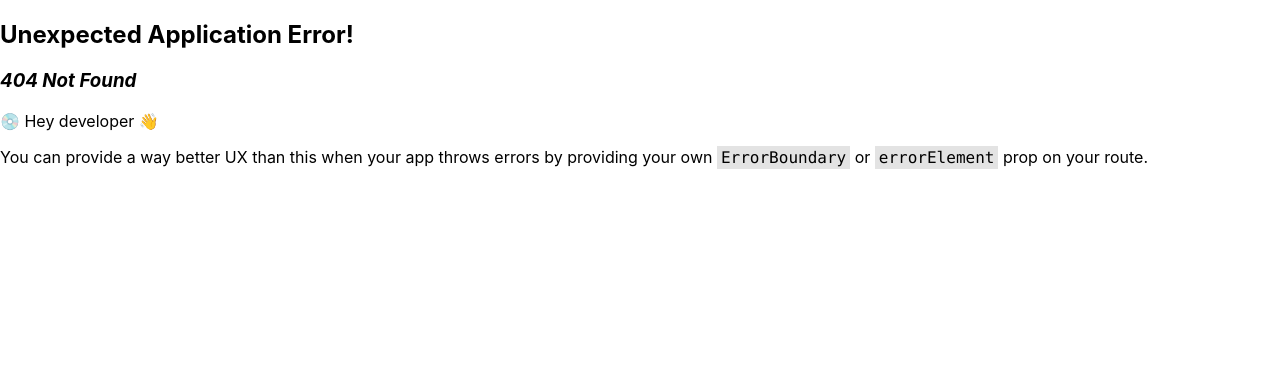
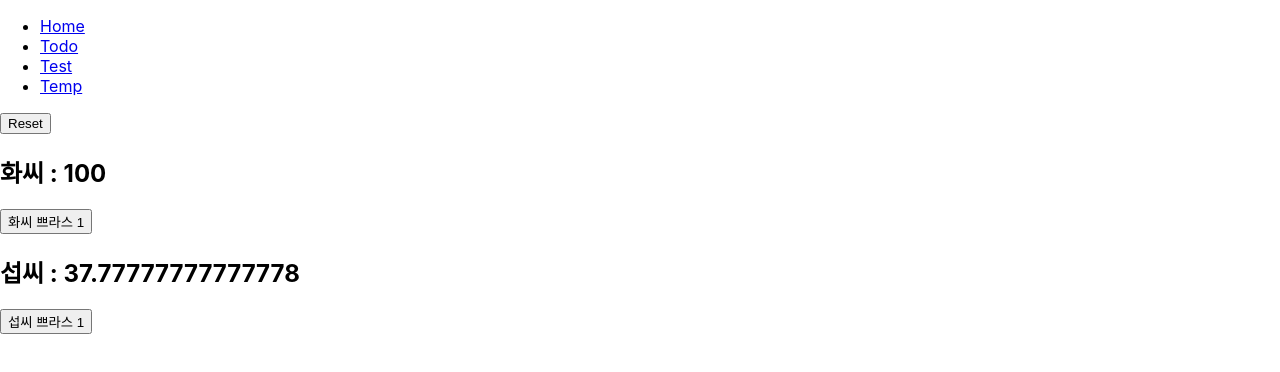
Before and after one commit to yeonghoonPark/react-tut-recoil, a React (Create React App) app: page /temp in a window 1280 px wide. Before the commit this address had no page. Shown: the top 372 px of the page. Built offline with nearby package versions, Linux system fonts and the light colour scheme.

Commit message:
Add files via upload

```diff
--- /dev/null
+++ b/src/pages/Temp.tsx
@@ -0,0 +1,27 @@
+import { useRecoilState, useResetRecoilState } from 'recoil';
+import { tempCState, tempFState } from '../recoil/state';
+
+export default function Temp() {
+  const [tempF, setTempF] = useRecoilState(tempFState);
+  const [tempC, setTempC] = useRecoilState(tempCState);
+  const resetTemp = useResetRecoilState(tempFState);
+
+  const reset = () => resetTemp();
+
+  const increseTempF = () => {
+    setTempF((prev) => prev + 1);
+  };
+  const increseTempC = () => {
+    setTempC((prev) => prev + 1);
+  };
+
+  return (
+    <div>
+      <button onClick={reset}>Reset</button>
+      <h2>화씨 : {tempF}</h2>
+      <button onClick={increseTempF}>화씨 쁘라스 1</button>
+      <h2>섭씨 : {tempC}</h2>
+      <button onClick={increseTempC}>섭씨 쁘라스 1</button>
+    </div>
+  );
+}
--- /dev/null
+++ b/src/pages/Test.tsx
@@ -0,0 +1,30 @@
+import { useEffect } from 'react';
+import { useRecoilState } from 'recoil';
+import { hourSelector, minuteState } from '../recoil/state';
+
+export default function Test() {
+  const [minutes, setMinutes] = useRecoilState(minuteState);
+  const [hours, setHours] = useRecoilState(hourSelector);
+
+  const handleMinuteChange = (e: React.ChangeEvent<HTMLInputElement>) => {
+    setMinutes(+e.target.value);
+  };
+
+  const handleHourChange = (e: React.ChangeEvent<HTMLInputElement>) => {
+    setHours(Number(e.target.value));
+  };
+
+  useEffect(() => {
+    console.log(minutes, '@minutes');
+    console.log(hours, '@hours');
+  }, [minutes, hours]);
+  return (
+    <div>
+      <h5>Minutes</h5>
+      <input type="number" value={minutes} onChange={handleMinuteChange} />
+      <br />
+      <h5>Hours</h5>
+      <input type="number" value={hours} onChange={handleHourChange} />
+    </div>
+  );
+}
--- a/src/recoil/state.ts
+++ b/src/recoil/state.ts
@@ -1,14 +1,14 @@
-import { atom, selector } from "recoil";
-import { Todo, TodoFilter } from "../model/todo";
+import { DefaultValue, atom, selector } from 'recoil';
+import { Todo, TodoFilter } from '../model/todo';
 
 // text
 export const textState = atom({
-  key: "textState",
-  default: "",
+  key: 'textState',
+  default: '',
 });
 
 export const textCountState = selector({
-  key: "textCountState",
+  key: 'textCountState',
   get: ({ get }) => {
     const text = get(textState);
     return text.length;
@@ -17,25 +17,25 @@ export const textCountState = selector({
 
 // todo
 export const todoListState = atom<Todo[]>({
-  key: "todoListState",
+  key: 'todoListState',
   default: [],
 });
 
 export const todoListFilterState = atom<TodoFilter>({
-  key: "todoListFilterState",
-  default: "Show All",
+  key: 'todoListFilterState',
+  default: 'Show All',
 });
 
 export const filteredTodoListState = selector({
-  key: "filteredTodoListState",
+  key: 'filteredTodoListState',
   get: ({ get }) => {
     const filter = get(todoListFilterState);
     const list = get(todoListState);
 
     switch (filter) {
-      case "Show Completed":
+      case 'Show Completed':
         return list.filter((l) => l.isComplete);
-      case "Show Uncompleted":
+      case 'Show Uncompleted':
         return list.filter((l) => !l.isComplete);
       default:
         return list;
@@ -44,7 +44,7 @@ export const filteredTodoListState = selector({
 });
 
 export const todoListStatsState = selector({
-  key: "todoListStatsState",
+  key: 'todoListStatsState',
   get: ({ get }) => {
     const todoList = get(todoListState);
     const totalNum = todoList.length;
@@ -61,3 +61,72 @@ export const todoListStatsState = selector({
     };
   },
 });
+
+// test
+export const testState = atom<any>({
+  key: 'testState',
+  default: 10,
+});
+
+export const testSelectorState = selector<any>({
+  key: 'testSelectorState',
+  get: ({ get }) => {
+    const test = get(testState) * 10;
+    return { test };
+  },
+});
+
+export const toggleState = atom<boolean>({
+  key: 'toggleState',
+  default: false,
+});
+
+export const testToggleState = selector<string>({
+  key: 'testToggleState',
+  get: ({ get }) => {
+    const toggle = get(toggleState);
+    return toggle ? '참' : '거짓';
+  },
+});
+
+export const proxySelector = selector({
+  key: 'proxySelector',
+  get: ({ get }) => ({ ...get(testState), extraField: 'hi' }),
+  set: ({ set }, newValue) => set(testState, newValue),
+});
+
+// time
+export const minuteState = atom({
+  key: 'minuteState',
+  default: 0,
+});
+
+export const hourSelector = selector({
+  key: 'hourSelector',
+  get: ({ get }) => {
+    const minutes = get(minuteState) / 60;
+    return minutes;
+  },
+  set: ({ set }, newVal) => {
+    const minutes = Number(newVal) * 60;
+    set(minuteState, newVal instanceof DefaultValue ? newVal : minutes);
+  },
+});
+
+// temp
+export const tempFState = atom({
+  key: 'tempFState',
+  default: 100,
+});
+
+export const tempCState = selector({
+  key: 'tempCState',
+  get: ({ get }) => {
+    const tempC = ((get(tempFState) - 32) * 5) / 9;
+    return tempC;
+  },
+  set: ({ set }, newValue) => {
+    const tempF = (Number(newValue) * 9) / 5 + 32;
+    set(tempFState, newValue instanceof DefaultValue ? newValue : tempF);
+  },
+});
```
Also changed, not shown: src/App.tsx (+16 -6 lines), src/components/Header.tsx (+5 -3 lines), src/components/TodoList/TodoItemCreator.tsx (+5 -5 lines).
